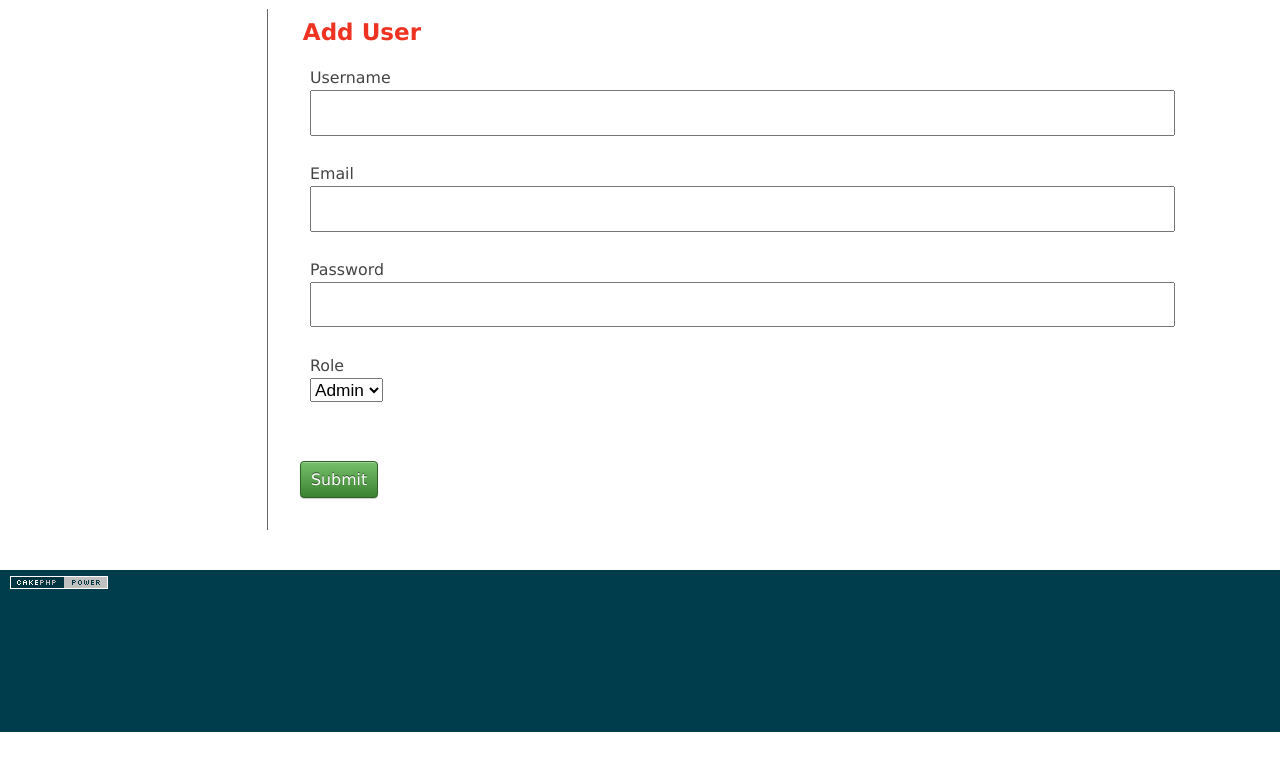
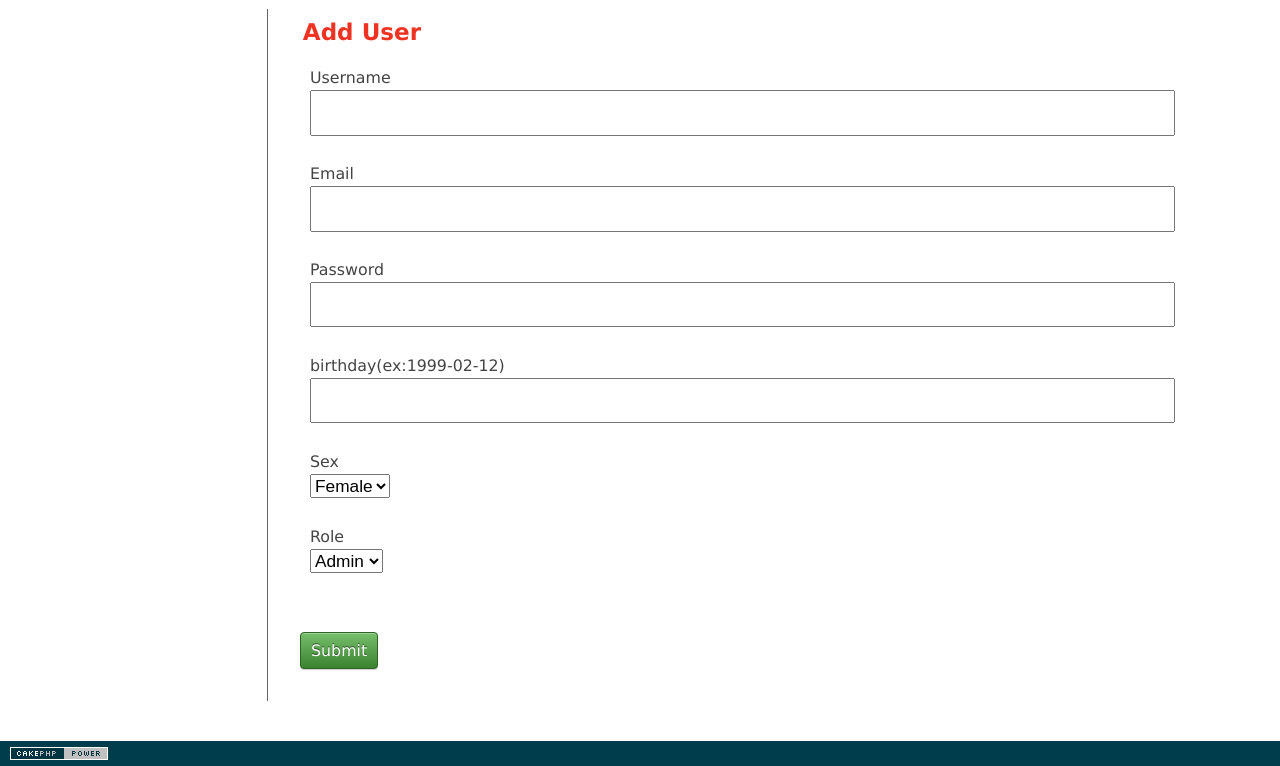
Before and after one commit to SaitoToshinori/blog, a CakePHP app: the page made by app/View/Users/add.ctp in a window 1280 px wide. Shown: the part 68-834 px from the top of the page. Before the commit the page ends 800 px from the top, so only its background shows below. Run offline with PHP 8.4 and a stand-in for CakePHP, Linux system fonts and the light colour scheme; the template is opened without the code that fills it, so the values that code supplies are empty; form fields are guessed from the names that the template uses; some libraries are stand-ins or nearby versions.

Commit message:
細かな方針

```diff
--- a/app/View/Users/add.ctp
+++ b/app/View/Users/add.ctp
@@ -5,9 +5,23 @@
         <?php echo $this->Form->input('username');
         echo $this->Form->input('email');
         echo $this->Form->input('password');
+        echo $this->Form->input('birthday', array(
+            'label' => 'birthday(ex:1999-02-12)',
+            'dateFormat' => 'YMD'
+            ));
+        /*echo $this->Form->input('birthday', array(
+            'label' => 'Month'
+            ));
+        echo $this->Form->input('birthday', array(
+            'label' => 'Day'
+            ));*/
+        echo $this->Form->input('sex', array(
+            'options' => array('female' => 'Female', 'male' => 'Male')
+        ));
         echo $this->Form->input('role', array(
             'options' => array('admin' => 'Admin', 'author' => 'Author')
         ));
+
     ?>
     </fieldset>
 <?php echo $this->Form->end(__('Submit')); ?>
--- a/app/View/Users/mypage.ctp
+++ b/app/View/Users/mypage.ctp
@@ -33,3 +33,6 @@
 <?php endforeach; ?>
 
 </ul>
+<!--
+連想配列として占いの結果が現れるので、それを例によってforeachで回して結果を見れるようにする。
+-->
```
Also changed, not shown: app/Controller/UsersController.php (+11 -0 lines), app/Model/User.php (+18 -0 lines).
